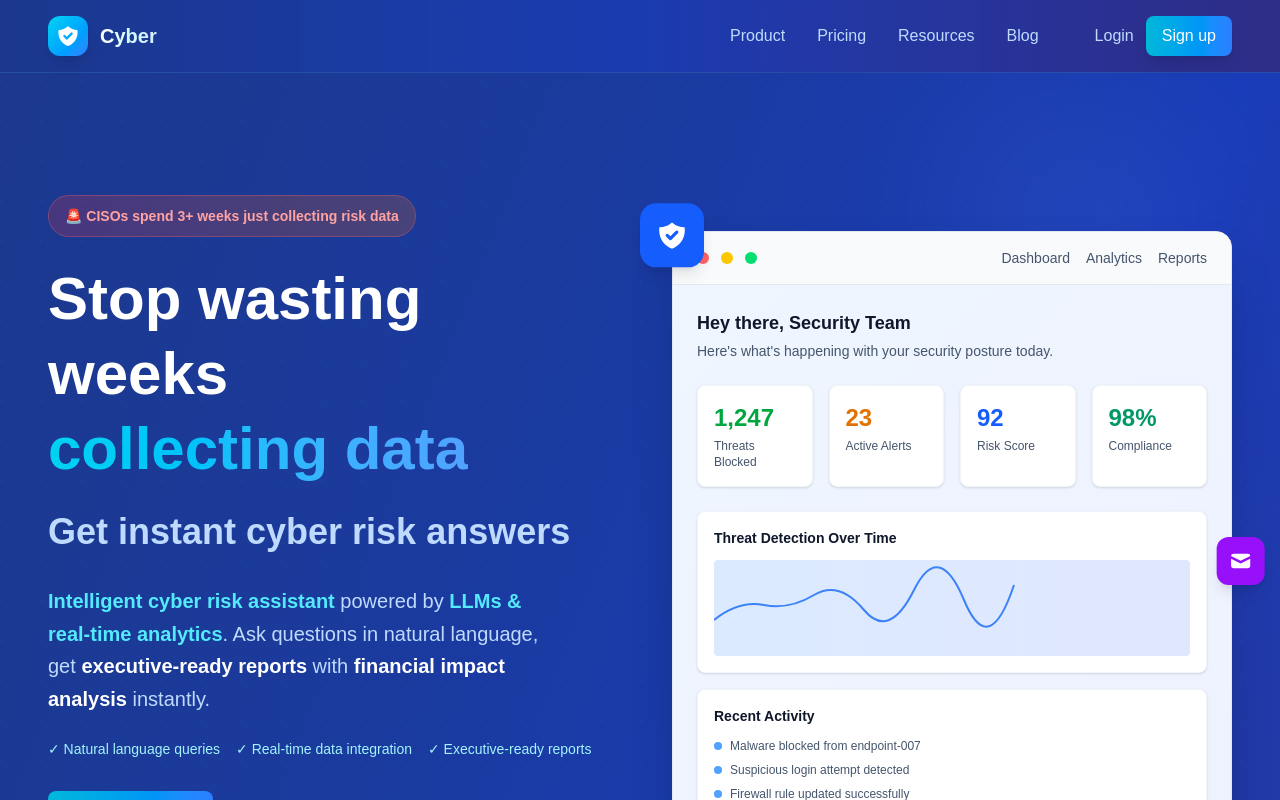
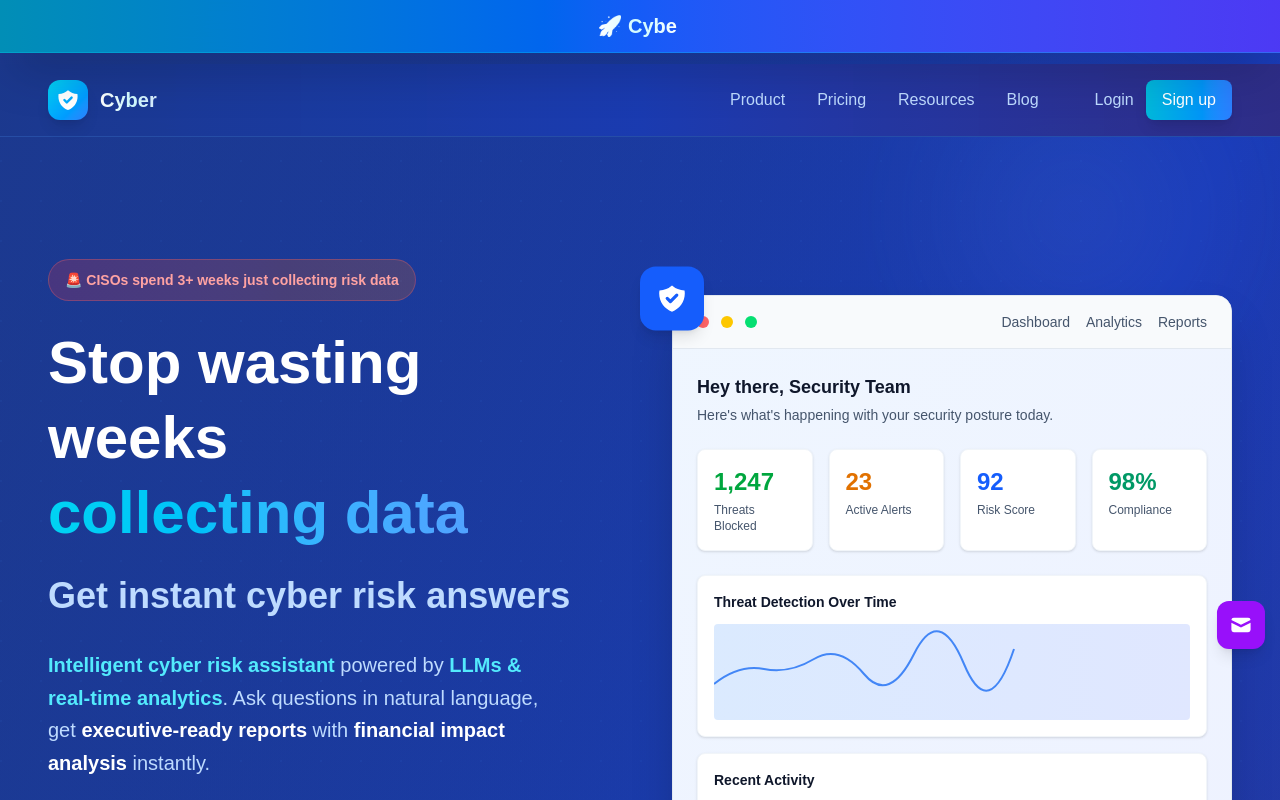
Before and after one commit to emi10147/cyberthink-platform, a Next.js app: page / in a window 1280 px wide. Shown: the top 800 px of the page. Built offline with nearby package versions, Linux system fonts and the light colour scheme.

Commit message:
Add animated company title: Dynamic browser title + animated banner with typewriter effect

```diff
--- a/src/app/page.tsx
+++ b/src/app/page.tsx
@@ -307,6 +307,30 @@ export default function Dashboard() {
   const [activeView, setActiveView] = useState('overview')
   const [timeRange, setTimeRange] = useState('7d')
 
+  // Set dynamic page title with animation
+  useEffect(() => {
+    const titles = [
+      "CyberThink - Intelligent Cyber Risk Assistant",
+      "CyberThink - LLM-Powered Risk Management",
+      "CyberThink - Real-Time Security Analytics",
+      "CyberThink - Executive-Ready Cyber Reports"
+    ]
+
+    let currentIndex = 0
+    const animateTitle = () => {
+      document.title = titles[currentIndex]
+      currentIndex = (currentIndex + 1) % titles.length
+    }
+
+    // Initial title
+    document.title = "CyberThink - Intelligent Cyber Risk Assistant"
+
+    // Animate title every 3 seconds
+    const titleInterval = setInterval(animateTitle, 3000)
+
+    return () => clearInterval(titleInterval)
+  }, [])
+
   return (
     <div className="min-h-screen relative bg-gradient-to-br from-blue-900 via-blue-800 to-indigo-900 overflow-hidden">
       {/* Blue Toned Background with Patterns */}
@@ -350,8 +374,32 @@ export default function Dashboard() {
       </div>
 
       <div className="relative z-10">
+        {/* Animated Title Banner */}
+        <motion.div
+          className="fixed top-0 left-0 right-0 bg-gradient-to-r from-cyan-600/95 via-blue-600/95 to-indigo-600/95 backdrop-blur-xl border-b border-cyan-400/30 z-[60] shadow-2xl"
+          initial={{ y: -100, opacity: 0 }}
+          animate={{ y: 0, opacity: 1 }}
+          transition={{ duration: 1, ease: "easeOut" }}
+        >
+          <div className="max-w-7xl mx-auto px-6 py-3">
+            <motion.div
+              className="text-center"
+              initial={{ scale: 0.8, opacity: 0 }}
+              animate={{ scale: 1, opacity: 1 }}
+              transition={{ delay: 0.5, duration: 0.8 }}
+            >
+              <TypewriterText
+                text="🚀 CyberThink - Transforming Cyber Risk Management with AI Intelligence"
+                className="text-lg md:text-xl font-bold bg-gradient-to-r from-white via-cyan-100 to-white bg-clip-text text-transparent"
+                delay={800}
+                speed={50}
+              />
+            </motion.div>
+          </div>
+        </motion.div>
+
         {/* Blue Toned Header */}
-        <header className="relative bg-blue-900/80 backdrop-blur-xl border-b border-blue-400/20 sticky top-0 z-50">
+        <header className="relative bg-blue-900/80 backdrop-blur-xl border-b border-blue-400/20 sticky top-0 z-50 mt-16">
           <div className="absolute inset-0 bg-gradient-to-r from-blue-900/90 via-blue-800/80 to-indigo-900/90 pointer-events-none"></div>
 
           <div className="relative z-10 max-w-7xl mx-auto px-6 sm:px-8 lg:px-12">
```
